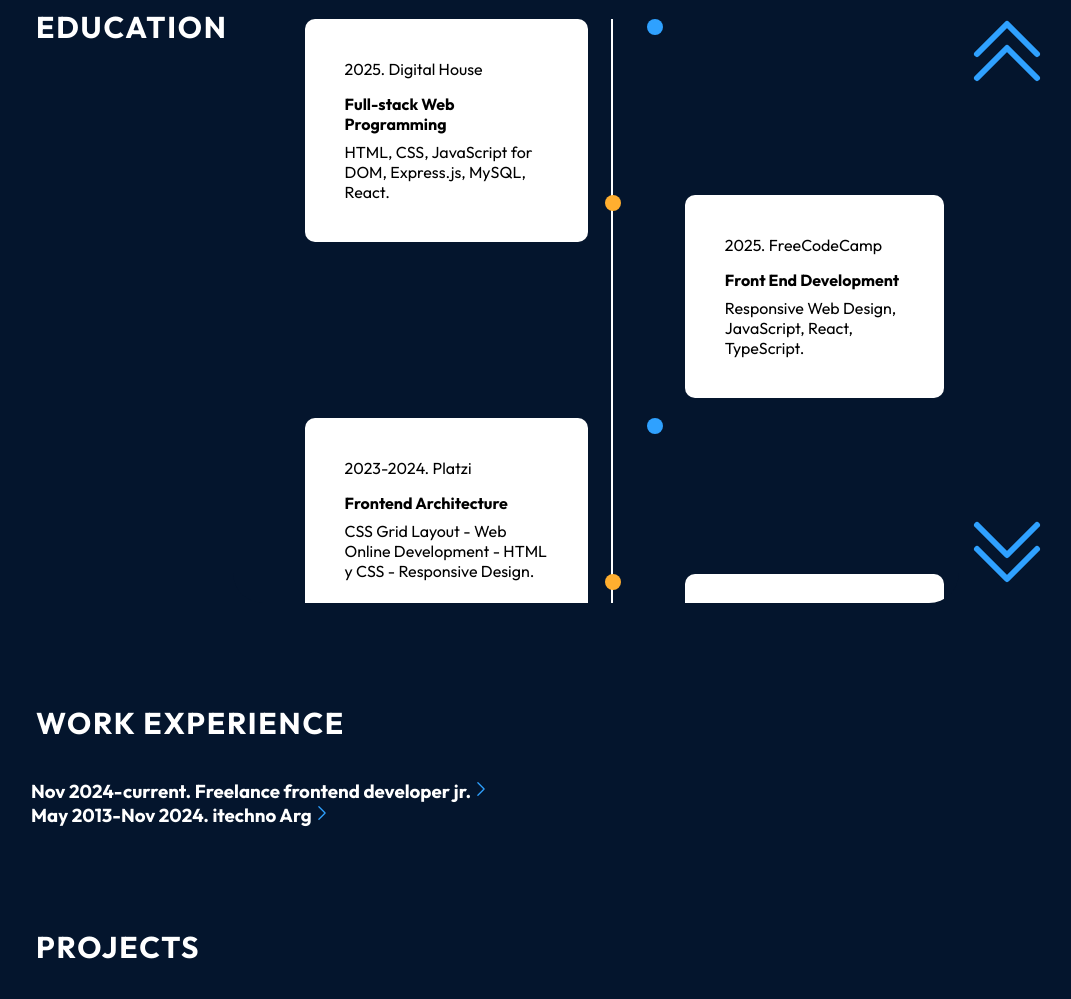
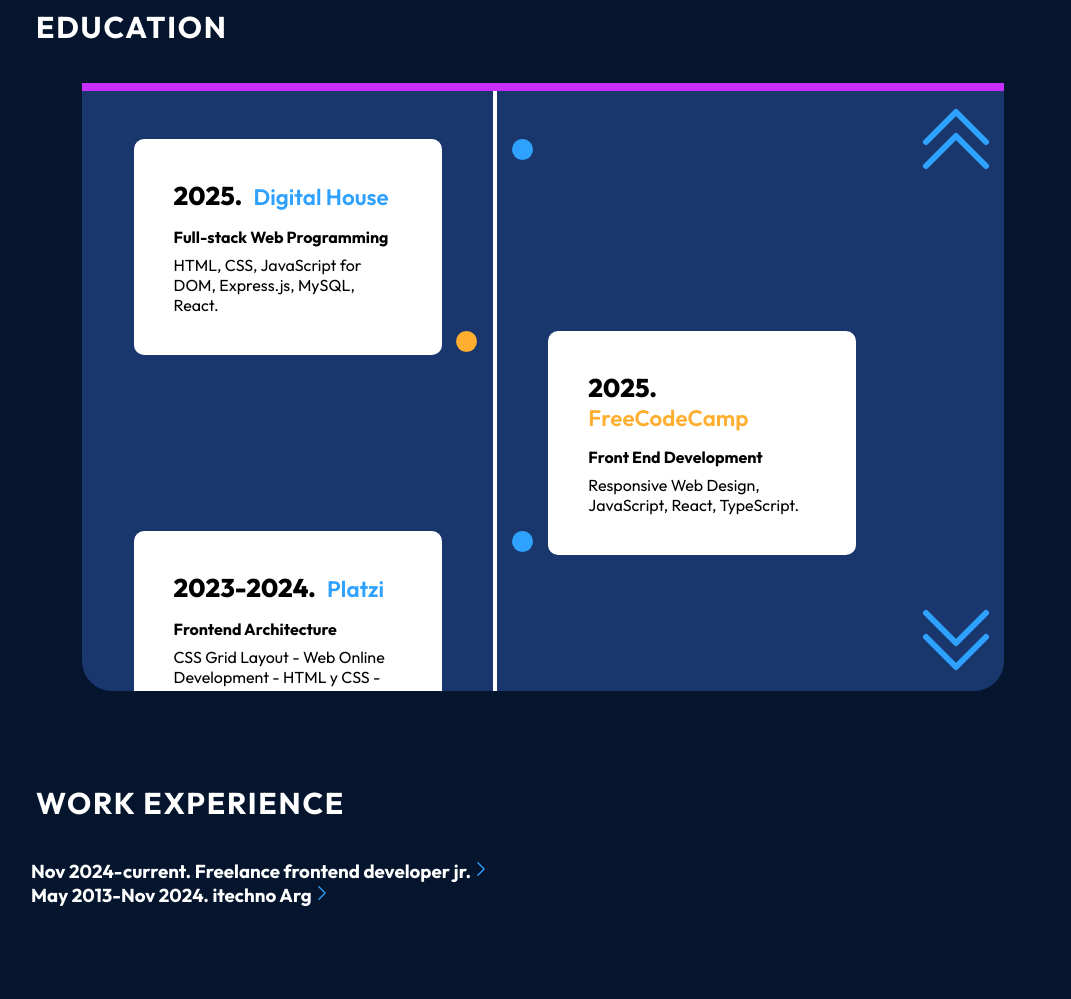
Before and after one commit to rochisigler-eng/portfolio, a plain HTML site: page index.html in a window 1280 px wide. Shown: the part 1382-2381 px from the top of the page, without its empty margins (97-1168 px from the left). Drawn offline with Linux system fonts and the light colour scheme.

Commit message:
worked on education section css. created progress scrollbar, divisor, corrected styles due to changes in html

```diff
--- a/index.html
+++ b/index.html
@@ -51,15 +51,16 @@
         </div>
         <div class="aboutRight">
             <h3 class="subHeading">Frontend Developer (Jr)</h3>
-            <p>Searching for a work place where I can <strong>grow</strong> as a developer, encounter constant
+            <p class="aboutPara">Searching for a work place where I can <strong>grow</strong> as a developer, encounter
+                constant
                 <strong>challenges</strong> , <strong>learn</strong> from experienced programmers, generating
                 <strong>value</strong> in the tech area.
             </p>
-            <p>Among my <strong>qualities</strong> , I'm a <span>proactive</span> person with a lot of
+            <p class="aboutPara">Among my <strong>qualities</strong> , I'm a <span>proactive</span> person with a lot of
                 <span>initiative</span>. <span>Persistent</span> and <span>passionate</span>. Love challenges.
                 <span>Independent</span>, although I also enjoy <span>teamwork</span>.
             </p>
-            <p>Some of my <strong>hobbies</strong>. I love <strong>walking</strong> in the afternoons,
+            <p class="aboutPara">Some of my <strong>hobbies</strong>. I love <strong>walking</strong> in the afternoons,
                 solving <strong>puzzles</strong>, playing with my <strong>pets</strong>, <strong>playing
                 </strong>musical
                 instruments, listening to good <strong>music</strong>, and lot's of coding, learning new things every
@@ -78,12 +79,15 @@
     <section class="education" id="education">
         <h2 class="heading">Education</h2>
         <div class="educationContainer">
+            <div class="progressBar"></div>
+
+            <div class="educationContent">
                 <div class="educationLeft">
                     <div class="educationItem left">
                         <div class="itemTitle">
                             <p class="eyebrow">
-                            <span>2025.</span>
-                            <span class="colorTitle">Digital House</span>
+                                <span class="yearSpan">2025.</span>
+                                <span class="colorTitleLeft">Digital House</span>
                             </p>
                         </div>
                         <h4>Full-stack Web Programming</h4>
@@ -92,8 +96,8 @@
                     <div class="educationItem left">
                         <div class="itemTitle">
                             <p class="eyebrow">
-                            <span>2023-2024.</span>
-                            <span class="colorTitle">Platzi</span>
+                                <span class="yearSpan">2023-2024.</span>
+                                <span class="colorTitleLeft">Platzi</span>
                             </p>
                         </div>
                         <h4>Frontend Architecture</h4>
@@ -102,8 +106,8 @@
                     <div class="educationItem left">
                         <div class="itemTitle">
                             <p class="eyebrow">
-                            <span>2019.</span>
-                            <span class="colorTitle">Educación IT</span>
+                                <span class="yearSpan">2019.</span>
+                                <span class="colorTitleLeft">Educación IT</span>
                             </p>
                         </div>
                         <h4>Web Design</h4>
@@ -112,8 +116,8 @@
                     <div class="educationItem left">
                         <div class="itemTitle">
                             <p class="eyebrow">
-                            <span>1999-2012.</span>
-                            <span class="colorTitle">Northlands School</span>
+                                <span class="yearSpan">1999-2012.</span>
+                                <span class="colorTitleLeft">Northlands School</span>
                             </p>
                         </div>
                         <h4>Bachelor of Arts degree, with a focus on Literature</h4>
@@ -121,12 +125,13 @@
                             CambridgeUniversity.</p>
                     </div>
                 </div>
+                <div class="divider"></div>
                 <div class="educationRight">
                     <div class="educationItem right">
                         <div class="itemTitle">
                             <p class="eyebrow">
-                            <span>2025.</span>
-                            <span class="colorTitle">FreeCodeCamp</span>
+                                <span class="yearSpan">2025.</span>
+                                <span class="colorTitleRight">FreeCodeCamp</span>
                             </p>
                         </div>
                         <h4>Front End Development</h4>
@@ -135,8 +140,8 @@
                     <div class="educationItem right">
                         <div class="itemTitle">
                             <p class="eyebrow">
-                            <span>2020-2021.</span>
-                            <span class="colorTitle">Educación IT</span>
+                                <span class="yearSpan">2020-2021.</span>
+                                <span class="colorTitleRight">Educación IT</span>
                             </p>
                         </div>
                         <h4>Web Programming</h4>
@@ -146,15 +151,15 @@
                     <div class="educationItem right">
                         <div class="itemTitle">
                             <p class="eyebrow">
-                            <span>2013-2017</span>
-                            <span class="colorTitle">Universidad Católica Argentina</span>
+                                <span class="yearSpan">2013-2017</span>
+                                <span class="colorTitleRight">Universidad Católica Argentina</span>
                             </p>
                         </div>
                         <h4>Bachelor's degree in composition</h4>
                         <p>Studied till 5th year.</p>
                     </div>
                 </div>
-        </div>
+
                 <div class="educationBtns">
                     <button class="linkUp">
                         <svg xmlns="http://www.w3.org/2000/svg" fill="none" viewBox="0 0 24 24" stroke-width="1.5"
@@ -172,6 +177,9 @@
                         </svg>
 
                     </button>
+                </div>
+            </div>
+
         </div>
     </section>
     <!-- Experience -->
--- a/styles.css
+++ b/styles.css
@@ -15,6 +15,7 @@
     --color-tertiary: #61dbfd;
     --color-dogerBlue: #2fa1ff;
     --color-four: #ffae2f;
+    --color-five: #c82fff;
 
     /* Fonts */
     --font-roboto: "Roboto";
@@ -217,10 +218,12 @@
         opacity 1.5s ease-out,
         transform 1.5s cubic-bezier(0.22, 1, 0.36, 1);
 }
+
 .aboutContainer.isVisible {
     opacity: 1;
     transform: translateX(0);
 }
+
 .aboutLeft {
     width: 50%;
 }
@@ -250,7 +253,7 @@
 
 
 
-.aboutRight p {
+.aboutPara {
     padding-left: 30px;
     padding-bottom: 20px;
 }
@@ -274,18 +277,18 @@
 
 /* Education */
 
-.education{
-    position: relative;
-    display: flex;
-    height: 600px;
-}
 .educationContainer {
     height: 600px;
-    width: 80%;
+    width: 90%;
+    margin-right: auto;
+    margin-left: auto;
+}
+
+.educationContent {
+   width: 100%;
+    height: 100%;
     display: flex;
-    align-items: flex-start;
-    justify-content: center;
-    background-color: var(--color-bg);
+    background-color: var(--color-secondary);
     border-radius: 0 0 30px 30px;
      overflow: scroll;
     -ms-overflow-style: none;
@@ -297,20 +300,29 @@
     display: none;
 }
 
-
+.progressBar{
+    background-color: var(--color-five);
+    width: 100%;
+    height: .5rem;
+}
 .educationLeft,
 .educationRight {
     width: 100%;
 }
 
 .educationLeft {
-    margin-top: 1rem;
-    border-right: 2px white solid;
+    margin-top: 3rem;
 }
 
 .educationRight {
-    margin-top: 12rem;
+    margin-top: 15rem;
+}
 
+.divider {
+    position: sticky;
+    top: 0;
+    border: 2px solid white;
+    height: 100%;
 }
 
 .educationItem {
@@ -319,10 +331,10 @@
     border-radius: 10px;
     padding: 2.5rem;
     margin-bottom: 11rem;
-    margin-left: 4.5rem;
-    margin-right: 4.5rem;
+    margin-left: auto;
+    margin-right: auto;
     width: 75%;
-    transition: 1s ease;
+    transition: fadeIn 1s ease;
 }
 
 .educationItem.show {
@@ -331,10 +343,12 @@
     animation-timing-function: ease-in-out;
     animation-fill-mode: forwards;
 }
-@keyframes fadeIn{
-    from{
+
+@keyframes fadeIn {
+    from {
         opacity: 0;
     }
+
     to {
         opacity: 1;
     }
@@ -344,27 +358,23 @@
     position: absolute;
     content: "";
     top: 0;
-    right: -4.7rem;
+    right: -91px;
     border-radius: 50%;
     background-color: var(--color-dogerBlue);
-    width: 1rem;
-    height: 1rem;
+    width: 1.3rem;
+    height: 1.3rem;
 }
 
 .right::after {
     position: absolute;
     content: "";
     top: 0;
-    left: -5rem;
+    left: -92px;
     border-radius: 50%;
     background-color: var(--color-four);
-    width: 1rem;
-    height: 1rem;
+    width: 1.3rem;
+    height: 1.3rem;
 }
-
-
-
-
 
 .itemTitle {
     display: flex;
@@ -372,16 +382,22 @@
     padding-bottom: 15px;
 }
 
-.itemTitle h2 {
-    padding-right: 1rem;
+.yearSpan {
+    font-weight: 800;
+    font-size: 1.6rem;
+    padding-right: .5rem;
 }
 
-.educationItem.left h3 {
+.colorTitleLeft {
     color: var(--color-dogerBlue);
+    font-size: 1.4rem;
+    font-weight: 600;
 }
 
-.educationItem.right h3 {
+.colorTitleRight {
     color: var(--color-four);
+    font-size: 1.4rem;
+    font-weight: 600;
 }
 
 .educationItem h4 {
@@ -390,11 +406,11 @@
 
 .educationBtns {
     position: sticky;
+    top: 0;
     display: flex;
     flex-direction: column;
     justify-content: space-between;
     height: 100%;
-    top: 0;
 }
 
 .linkUp {
@@ -433,11 +449,13 @@
     margin-bottom: 2rem;
 
 }
-.experienceDescription p{
+
+.experienceDescription p {
     padding-bottom: 1rem;
 }
-.experienceDescription a{
-    color:#c82fff;
+
+.experienceDescription a {
+    color: #c82fff;
     font-size: 1.3rem;
 }
 
@@ -523,54 +541,61 @@
     color: white;
 }
 
-.detailsText{
+.detailsText {
     color: var(--color-text);
     margin-bottom: 2rem;
 }
+
 .detailsText p {
     margin-bottom: .5rem;
 }
+
 .detailsText h1 {
     margin-bottom: .5rem;
 }
 
-.projectDetails button{
+.projectDetails button {
     border-radius: 10px;
     width: 8rem;
     height: 3rem;
     font-size: 1.3rem;
-    background-color:  #c82fff;
+    background-color: #c82fff;
     color: var(--color-text);
     border: none;
 }
 
-.projectRight img{
+.projectRight img {
     width: 100%;
 }
-.projectRight img:hover{
+
+.projectRight img:hover {
     cursor: zoom-in;
 }
-.projectCrossMark{
+
+.projectCrossMark {
     display: flex;
     justify-content: flex-end;
     margin-bottom: .5rem;
 }
-.projectRight svg{
+
+.projectRight svg {
     width: 20px;
     height: 20px;
     fill: white;
 }
 
-.projectCrossMark:hover{
+.projectCrossMark:hover {
     cursor: pointer;
 }
-.projectReferences{
+
+.projectReferences {
     display: grid;
     grid-template-columns: 1fr 1fr 1fr 1fr;
     margin-top: 2rem;
     margin-bottom: 3rem;
 }
-.projectReferences img{
+
+.projectReferences img {
     width: 95%;
     height: 95%;
     border-radius: 10px;
@@ -578,11 +603,12 @@
 
 }
 
-.pageBtns{
+.pageBtns {
     display: flex;
     justify-content: center;
 }
-.pageBtns button{
+
+.pageBtns button {
     width: 2.4rem;
     height: 2.5rem;
     border-radius: 5px;
@@ -592,7 +618,7 @@
     font-size: 1rem;
 }
 
-.pageBtns button:hover{
+.pageBtns button:hover {
     cursor: pointer;
     background-color: var(--color-dogerBlue);
     color: var(--color-text);
@@ -601,12 +627,13 @@
 
 /* Footer */
 
-footer{
+footer {
     background-color: var(--color-dark);
     display: flex;
     color: var(--color-text);
 }
-.contactLeft{
+
+.contactLeft {
     width: 50%;
     display: flex;
     flex-direction: column;
@@ -614,32 +641,37 @@
     margin-top: 4rem;
     margin-bottom: 5rem;
 }
-.contactLeft h1{
+
+.contactLeft h1 {
     font-size: 3rem;
 }
-.contactLeft h2{
+
+.contactLeft h2 {
     font-weight: 400;
 }
-.contactRight{
+
+.contactRight {
     width: 50%;
     display: flex;
     flex-direction: column;
     align-items: flex-start;
     justify-content: center;
 }
-.contactRight p{
+
+.contactRight p {
     padding-bottom: 1rem;
     display: flex;
     align-items: flex-start;
 }
-.contactRight a{
+
+.contactRight a {
     text-decoration: none;
     font-style: normal;
     font-size: 1.5rem;
     color: var(--color-text);
 }
 
-.contactRight svg{
+.contactRight svg {
     width: 2rem;
     height: 2rem;
     fill: white;
```
Lines whose indentation alone changed are shown as unchanged.
